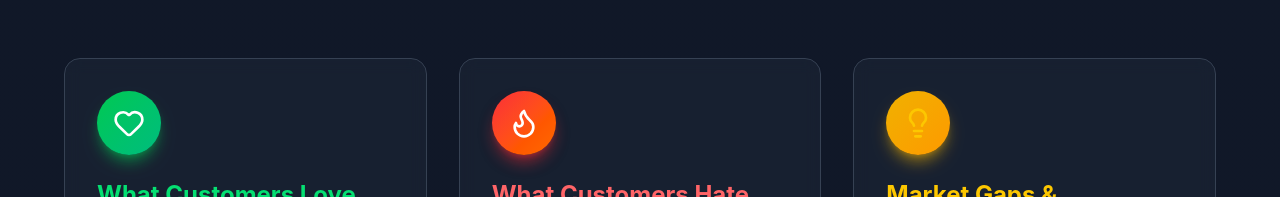
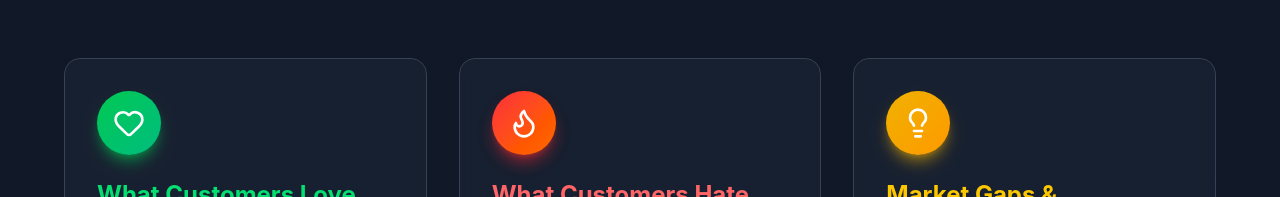
Before and after one commit to EmreeCannn/developer_compass, a React (Vite) app: page / in a window 1280 px wide. Shown: the part 839-1036 px from the top of the page. Built offline with nearby package versions, Linux system fonts and the light colour scheme.

Commit message:
Fix: replaced text-white-500

```diff
--- a/src/App.tsx
+++ b/src/App.tsx
@@ -140,7 +140,7 @@ function App() {
   strokeWidth="2"
   strokeLinecap="round"
   strokeLinejoin="round"
-  className="lucide lucide-lightbulb-icon w-8 h-8 text-yellow-400"
+  className="lucide lucide-lightbulb-icon w-8 h-8 text-white"
 >
   <path d="M15 14c.2-1 .7-1.7 1.5-2.5 1-.9 1.5-2.2 1.5-3.5A6 6 0 0 0 6 8c0 1 .2 2.2 1.5 3.5.7.7 1.3 1.5 1.5 2.5" />
   <path d="M9 18h6" />
```
